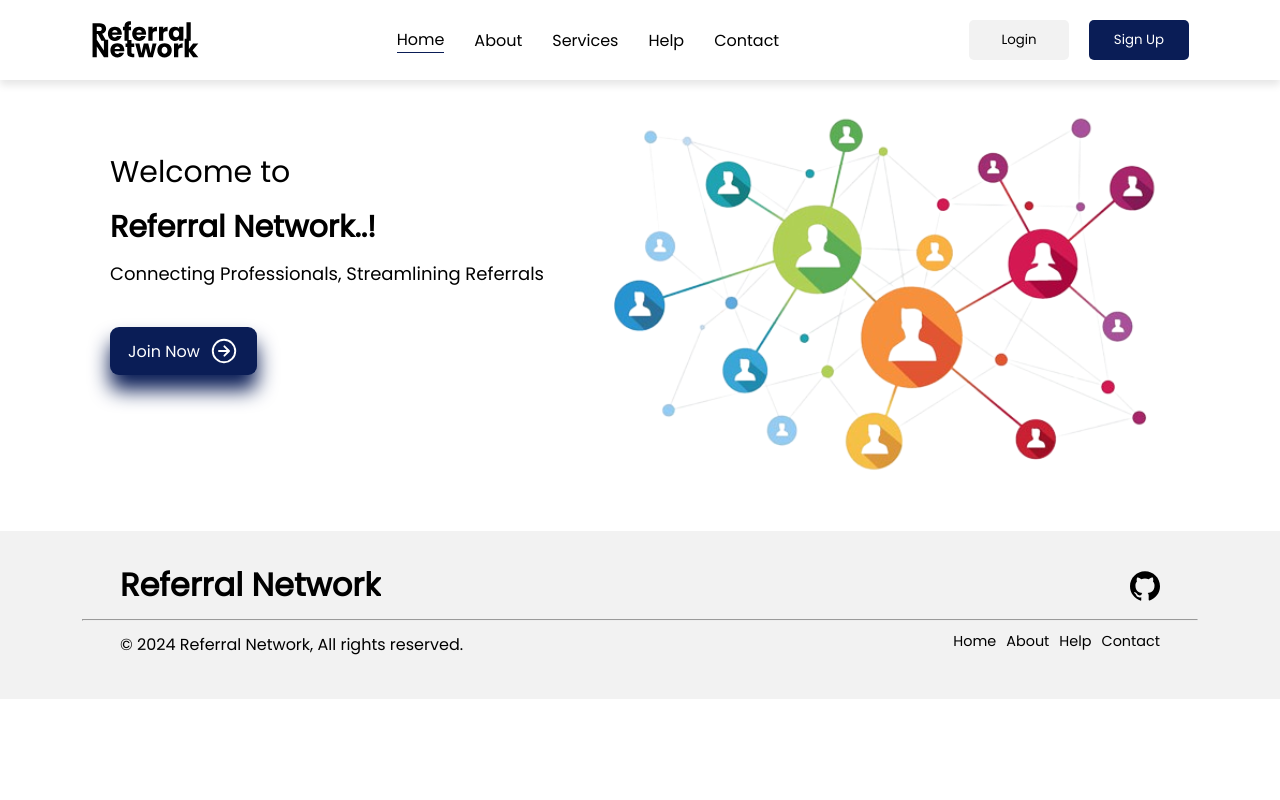
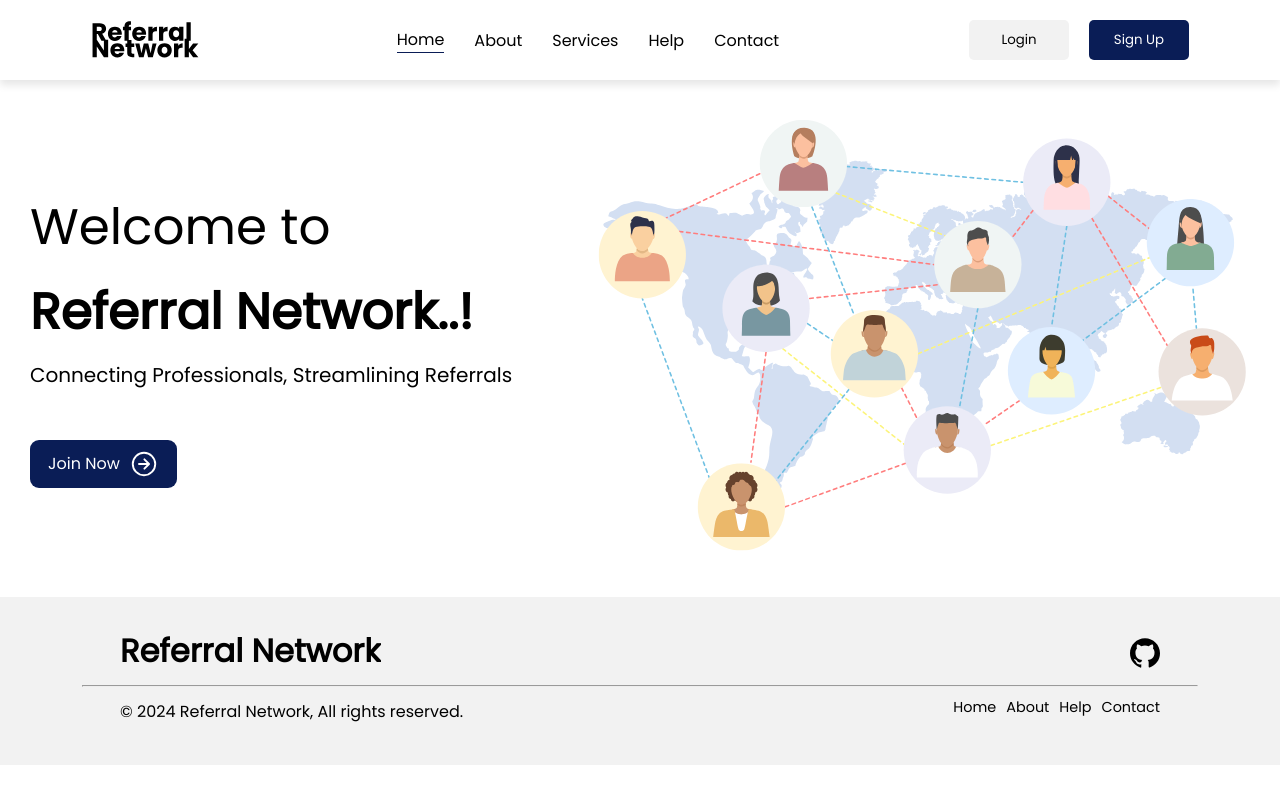
Before and after one commit to RutikKulkarni/ReferralNetworkHub, a React (Create React App) app in the folder frontend/: page / in a window 1280 px wide. Built offline with nearby package versions, Linux system fonts and the light colour scheme.

Commit message:
Update the hero section UI

```diff
--- a/frontend/src/components/Buttons/JoinNow/JoinNow.module.css
+++ b/frontend/src/components/Buttons/JoinNow/JoinNow.module.css
@@ -9,7 +9,7 @@
   color: var(--secondary-color);
   border-radius: 10px;
   cursor: pointer;
-  box-shadow: 0px 15px 20px var(--primary-color);
+  /* box-shadow: 0px 10px 15px var(--primary-color); */
   display: inline-flex;
   align-items: center;
   font-family: Poppins;
--- a/frontend/src/components/Hero/Hero.jsx
+++ b/frontend/src/components/Hero/Hero.jsx
@@ -1,30 +1,27 @@
+import React from "react";
 import HeroImg from "../../assets/svg/hero.svg";
 import styles from "./Hero.module.css";
 import JoinNow from "../Buttons/JoinNow/JoinNow";
 
-/**
- * Hero component for the Referral Network app.
- * @returns {JSX.Element} Hero component JSX
- */
 const Hero = () => {
   return (
-    <div className={styles.heroWrapper}>
-      <div className={styles.heroParent}>
-        <img src={HeroImg} alt="Mobile Hero" className={styles.smallHero} />
-        <div className={styles.textContent}>
-          <p className={styles.textWelcome}>Welcome to</p>
-          <p className={styles.textReferral}>Referral Network..!</p>
-          <p className={styles.textInfo}>
-            Connecting Professionals, Streamlining Referrals
-          </p>
-          <JoinNow />
+    <>
+      <div className={styles.heroContainer}>
+        <div>
+          <div className={styles.textContainer}>
+            <h1>Welcome to</h1>
+            <h1>
+              <b>Referral Network..!</b>
+            </h1>
+            <p>Connecting Professionals, Streamlining Referrals </p>
+            <JoinNow />
+          </div>
+        </div>
+        <div className={styles.imageContainer}>
+          <img src={HeroImg} alt="Hero" />
         </div>
       </div>
-
-      <div className={styles.heroImage}>
-        <img src={HeroImg} alt="Hero" />
-      </div>
-    </div>
+    </>
   );
 };
 
--- a/frontend/src/components/Hero/Hero.module.css
+++ b/frontend/src/components/Hero/Hero.module.css
@@ -1,156 +1,88 @@
-/* Styles for HeroWrapper */
-.heroWrapper {
+.heroContainer {
   display: flex;
   justify-content: space-around;
-  padding: 80px 40px 20px 20px;
   align-items: center;
-  width: 90%;
   margin: auto;
 }
 
-/* Styles for HeroParent */
-.heroParent {
-  width: 50%;
-  display: flex;
-  justify-content: center;
-  align-items: center;
-  margin-bottom: auto;
+.textContainer {
+  padding: 40px;
 }
 
-/* Styles for hero image */
-.heroImage {
-  margin-top: -30px;
+.textContainer h1 {
+  font-weight: 500;
+  margin-bottom: 10px;
+  font-size: 60px;
 }
 
-.heroImage img {
-  height: 550px;
+.textContainer p {
+  font-size: 22px;
+  margin-bottom: 50px;
 }
 
-/* Styles for smallHero image on smaller screens */
-.smallHero {
-  display: none;
+.imageContainer {
+  padding: 40px;
 }
 
-/* Styles for textWelcome and textReferral text */
-.textWelcome,
-.textReferral {
-  margin-bottom: 10px;
-  font-size: 50px;
-}
-
-/* Styles for textReferral text */
-.textReferral {
-  font-weight: 600;
-}
-
-/* Styles for textInfo text */
-.textInfo {
-  margin-bottom: 60px;
-  font-size: 24px;
-}
-
-/* Styles for textContent container */
-.textContent {
-  padding: 40px;
-  margin-right: auto;
+.imageContainer img {
+  height: 500px;
 }
 
 /* Media query for screens up to 800px */
 @media (max-width: 800px) {
-  .heroImage img {
-    display: none;
+  .heroContainer {
+    flex-direction: column;
   }
 
-  /* Styles for heroParent on smaller screens */
-  .heroParent {
-    width: 100%;
-    height: 60vh;
-    justify-content: start;
+  .textContainer {
+    padding: 20px;
+    text-align: center;
   }
 
-  /* Styles for heroWrapper on smaller screens */
-  .heroWrapper {
-    padding: 80px 0 0 0;
+  .textContainer h1 {
+    font-size: 40px;
   }
 
-  /* Styles for smallHero image on smaller screens */
-  .smallHero {
-    display: block;
-    width: 100%;
-    height: 100%;
-    position: absolute;
-    left: 0;
-    z-index: -10;
-    opacity: 0.2;
-    object-fit: cover;
+  .textContainer p {
+    font-size: 18px;
+    margin-bottom: 30px;
   }
 
-  /* Styles for textWelcome and textReferral text on smaller screens */
-  .textWelcome,
-  .textReferral {
-    margin-bottom: 10px;
-    font-size: 30px;
+  .imageContainer {
+    padding: 20px;
   }
 
-  /* Styles for textReferral text on smaller screens */
-  .textReferral {
-    font-weight: 600;
-  }
-
-  /* Styles for textInfo text on smaller screens */
-  .textInfo {
-    margin-bottom: 40px;
-    font-size: 18px;
-  }
-
-  /* Styles for textContent container on smaller screens */
-  .textContent {
-    padding: 40px 15px;
+  .imageContainer img {
+    height: auto;
+    max-width: 100%;
   }
 }
 
 /* Media query for screens between 801px and 1349px */
 @media (min-width: 801px) and (max-width: 1349px) {
-  /* Styles for heroWrapper on medium-sized screens */
-  .heroWrapper {
-    margin: 0;
-    padding: 80px 40px 20px 20px;
-    width: 95%;
-    margin-top: -50px;
+  .heroContainer {
+    flex-direction: row;
+    justify-content: space-between;
   }
 
-  /* Styles for hero image container on medium-sized screens */
-  .heroImage {
-    width: 50%;
+  .textContainer {
+    padding: 30px;
   }
 
-  /* Styles for hero image on medium-sized screens */
-  .heroImage img {
-    width: 100%;
-    height: 100%;
-    object-fit: contain;
+  .textContainer h1 {
+    font-size: 50px;
   }
 
-  .textContent {
-    margin-right: auto;
-    margin-left: 50px;
+  .textContainer p {
+    font-size: 20px;
+    margin-bottom: 50px;
   }
 
-  /* Styles for textWelcome and textReferral text on medium-sized screens */
-  .textWelcome,
-  .textReferral {
-    margin-bottom: 10px;
-    font-size: 30px;
+  .imageContainer {
+    padding: 30px;
   }
 
-  /* Styles for textReferral text on medium-sized screens */
-  .textReferral {
-    font-weight: 600;
-  }
-
-  /* Styles for textInfo text on medium-sized screens */
-  .textInfo {
-    margin-bottom: 40px;
-    font-size: 18px;
+  .imageContainer img {
+    height: 450px;
   }
 }
```
Also changed, not shown: frontend/src/assets/svg/hero.svg.
